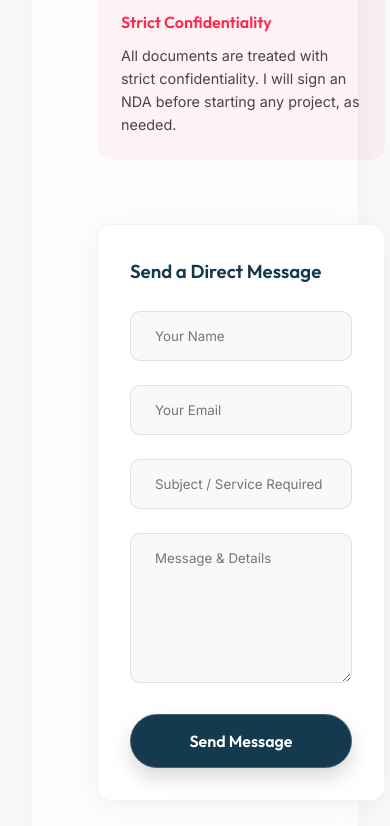
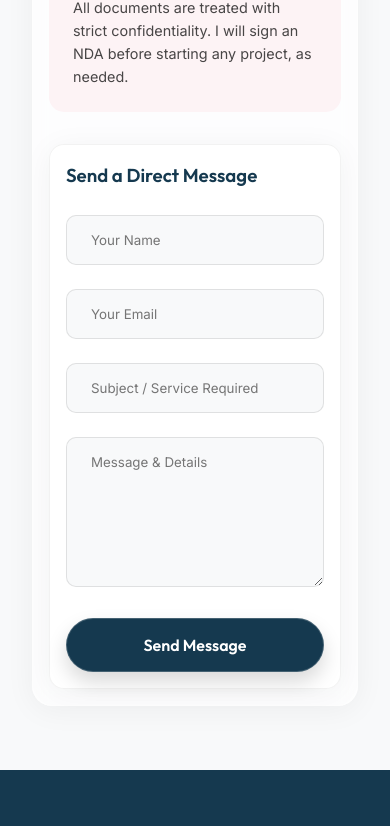
Before and after one commit to vldtranslations/vldtranslations.github.io, a React (Vite) app: page /vldtranslations-contactalegalandbusinesstranslator in a window 390 px wide. Shown: the part 1155-1981 px from the top of the page. Built offline with nearby package versions, Linux system fonts and the light colour scheme.

Commit message:
Fix UI alignments for mobile viewing
- Wrap home page hero buttons in a flex container for correct responsive stacking
- Reduce padding on the contact card and form containers for mobile breakpoints to prevent horizontal overflow

```diff
--- a/src/index.css
+++ b/src/index.css
@@ -189,8 +189,14 @@ nav a:hover::after {
   background: var(--primary-light);
 }
 
+.hero-buttons {
+  display: flex;
+  gap: 1rem;
+  flex-wrap: wrap;
+}
+
 .btn-secondary {
-  margin-left: 1rem;
+  /* Margin handled by gap in hero-buttons */
 }
 
 .hero-image {
@@ -397,6 +403,14 @@ section {
   margin-bottom: 1.5rem;
 }
 
+.contact-form-container {
+  padding: 2rem;
+  background: var(--card-bg);
+  border-radius: 15px;
+  box-shadow: var(--shadow-subtle);
+  border: 1px solid var(--card-border);
+}
+
 .contact-item {
   display: flex;
   align-items: center;
@@ -522,4 +536,23 @@ footer p {
   .hero-content h1 {
     font-size: 3rem;
   }
+
+  .contact-card {
+    padding: 1.5rem;
+    gap: 2rem;
+  }
+
+  .contact-form-container {
+    padding: 1.5rem;
+  }
 }
+
+@media (max-width: 480px) {
+  .contact-card {
+    padding: 1rem;
+  }
+
+  .contact-form-container {
+    padding: 1rem;
+  }
+}
--- a/src/pages/Contact.jsx
+++ b/src/pages/Contact.jsx
@@ -61,7 +61,7 @@ function Contact() {
             </div>
           </div>
 
-          <div style={{ padding: '2rem', background: 'var(--card-bg)', borderRadius: '15px', boxShadow: 'var(--shadow-subtle)', border: '1px solid var(--card-border)' }}>
+          <div className="contact-form-container">
             <h3 style={{ marginBottom: '1.5rem' }}>Send a Direct Message</h3>
             <form
               className="contact-form"
--- a/src/pages/Home.jsx
+++ b/src/pages/Home.jsx
@@ -16,8 +16,10 @@ function Home() {
               As a lawyer, you have high standards and strict deadlines. I provide high-quality French translations you can rely on.
               Avoid the pitfalls of hiring an unqualified translator or relying on AI to do the job. Legal translation is a complex task!
             </p>
-            <Link to="/vldtranslations-contactalegalandbusinesstranslator" className="btn btn-primary">Get a Quote</Link>
-            <Link to="/vldtranslations-businessandlegaltranslationsintofrench" className="btn btn-secondary">Learn More</Link>
+            <div className="hero-buttons">
+              <Link to="/vldtranslations-contactalegalandbusinesstranslator" className="btn btn-primary">Get a Quote</Link>
+              <Link to="/vldtranslations-businessandlegaltranslationsintofrench" className="btn btn-secondary">Learn More</Link>
+            </div>
           </div>
           <div className="hero-image">
             <img src="/hero-image.png" alt="Legal Translation Elements" />
```
